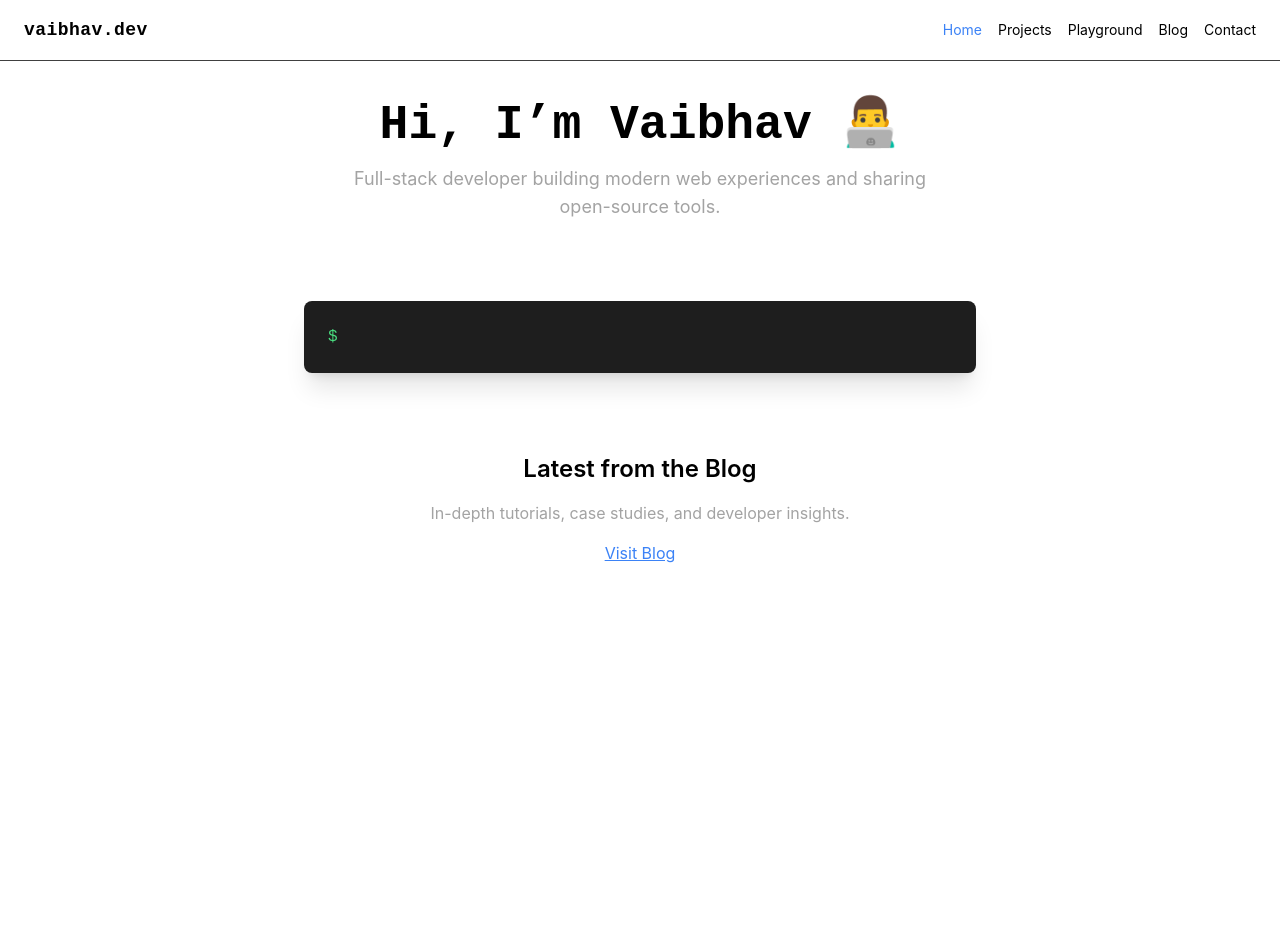
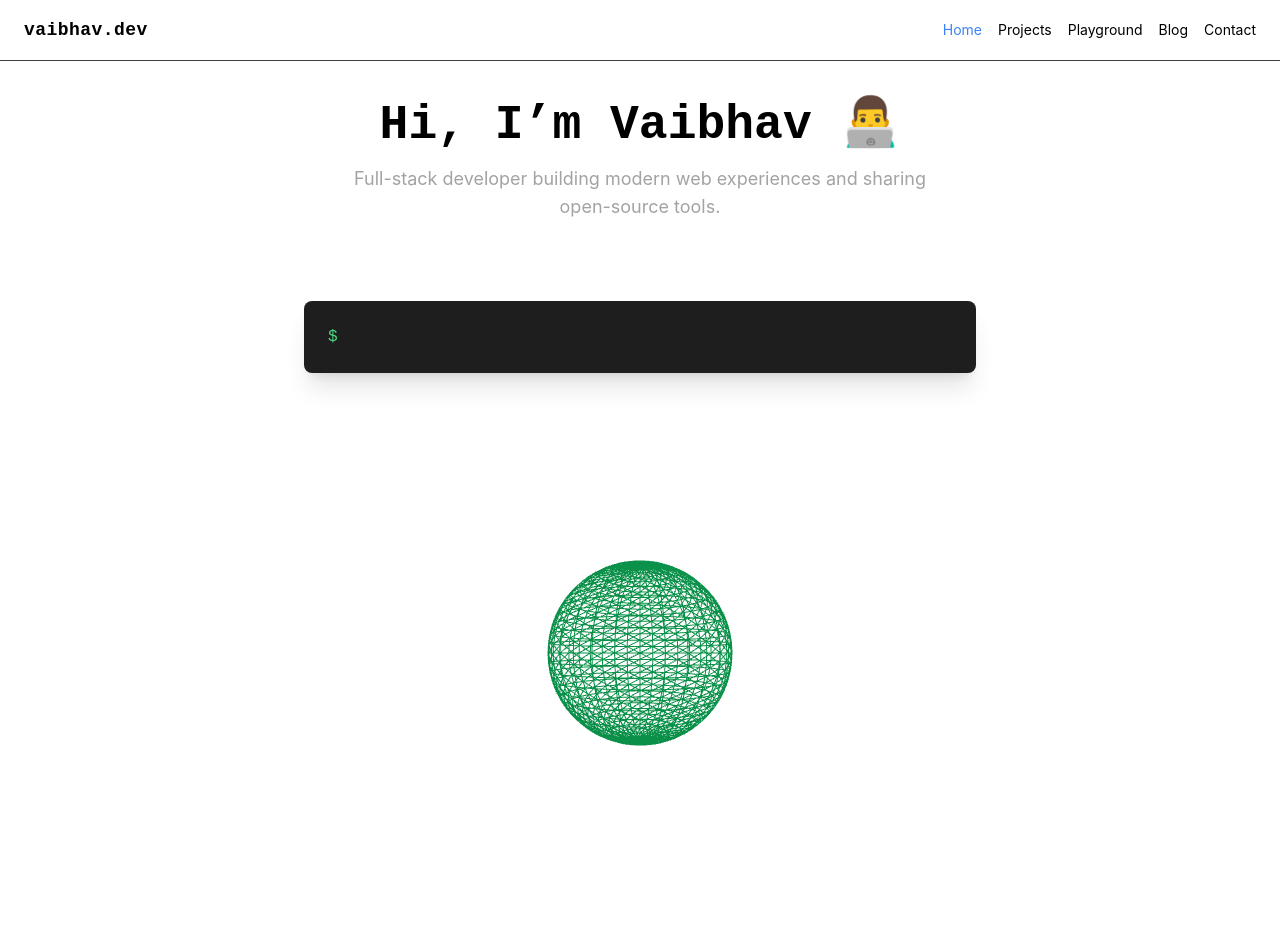
Before and after one commit to VAIBHAVDADHICH7/my-dev-portfolio, a Next.js app: page / in a window 1280 px wide. Shown: the top 937 px of the page. Built offline with nearby package versions, Linux system fonts and the light colour scheme.

Commit message:
Fix Skills3D component by updating react-three-fiber and dependencies

```diff
--- a/app/page.tsx
+++ b/app/page.tsx
@@ -3,7 +3,8 @@
 
 import Hero from '../components/Hero'
 import Terminal from '../components/Terminal'
-// import Skills3D from '../components/Skills3D'
+import dynamic from 'next/dynamic'
+const Skills3D = dynamic(() => import('../components/Skills3D'), { ssr: false })
 import BlogPreview from '../components/BlogPreview'
 
 export default function Home() {
@@ -11,7 +12,7 @@ export default function Home() {
     <section className="space-y-20">
       <Hero />
       <Terminal />
-      {/* <Skills3D /> */}
+      <Skills3D />
       <BlogPreview />
     </section>
   )
--- a/package.json
+++ b/package.json
@@ -9,8 +9,8 @@
         "lint": "next lint"
     },
     "dependencies": {
-        "@react-three/drei": "^9.81.0",
-        "@react-three/fiber": "^8.13.6",
+        "@react-three/drei": "^10.0.6",
+        "@react-three/fiber": "^9.1.2",
         "framer-motion": "^10.12.16",
         "glob": "^11.0.1",
         "next": "^15.3.0",
@@ -20,7 +20,7 @@
         "react-icons": "^4.10.1",
         "rimraf": "^6.0.1",
         "three": "^0.175.0",
-        "three-mesh-bvh": "^0.8.3"
+        "three-mesh-bvh": "^0.8.0"
     },
     "devDependencies": {
         "@types/node": "^22.14.0",
```
Also changed, not shown: 1 other file (tests, documents, lock files or other folders).
